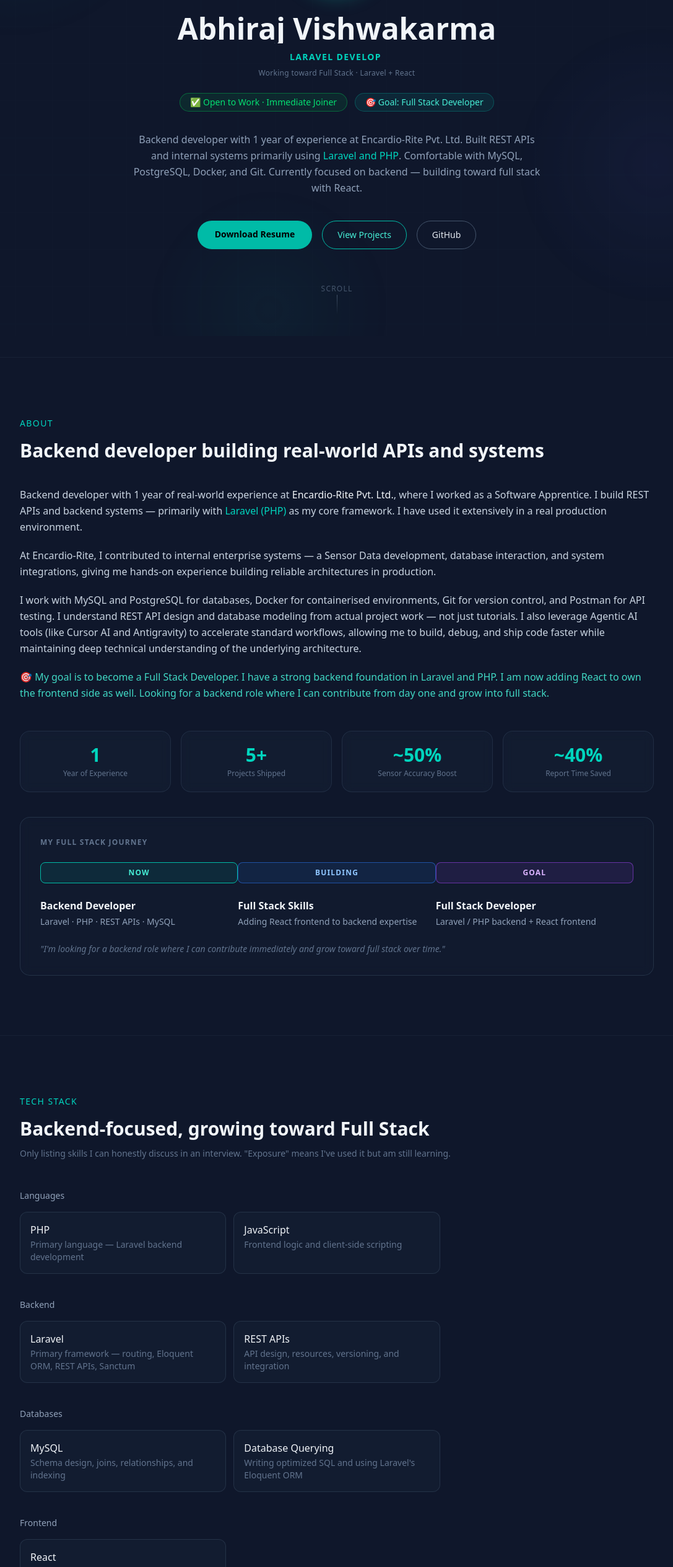
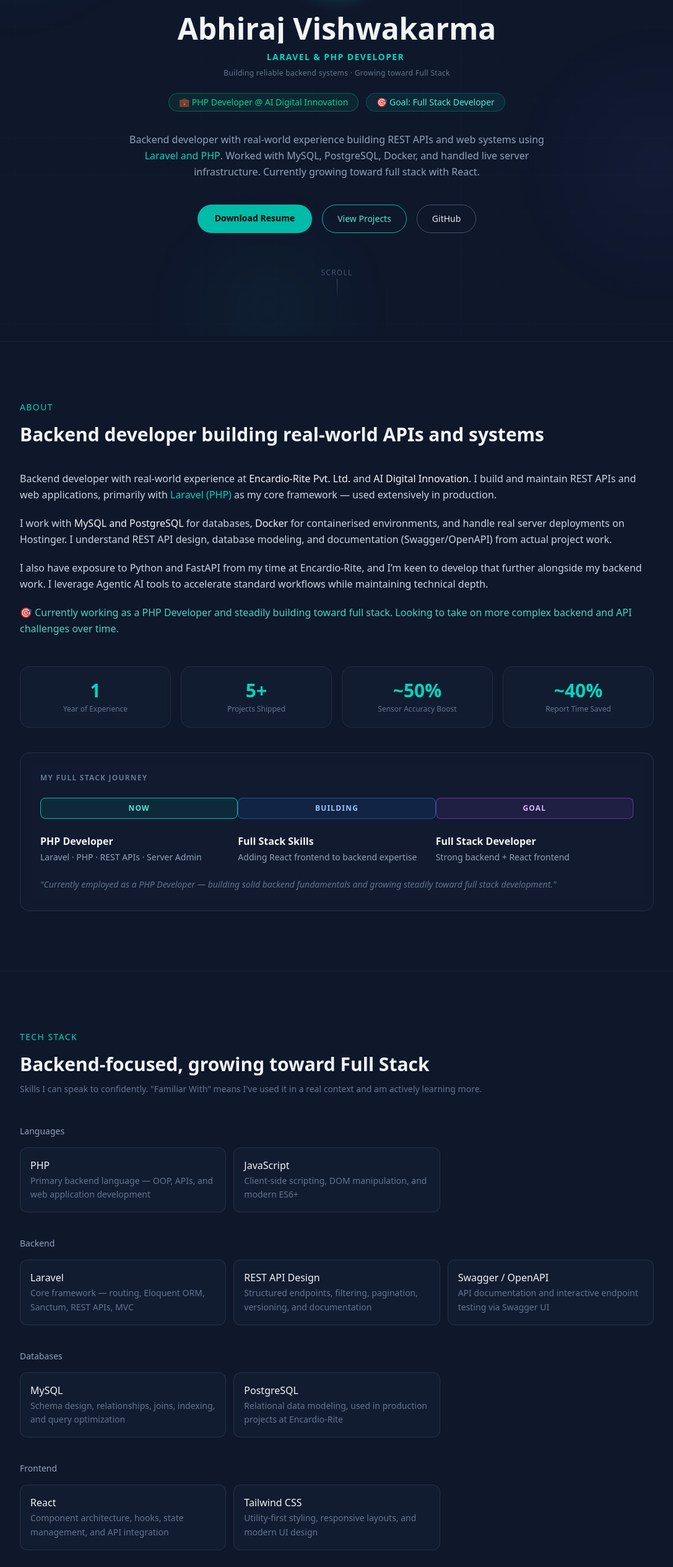
Before and after one commit to Abhiraj0406/portfolio, a React (Vite) app: page / in a window 1280 px wide. Shown: the part 258-2786 px from the top of the page at 62% size, without its empty margins (96-1183 px from the left). Built offline with nearby package versions, Linux system fonts and the light colour scheme; no server answers; the HTML template or start-up script is replaced by a standard one.

Commit message:
feat: update portfolio content to reflect current PHP Developer role and skills

```diff
--- a/index.html
+++ b/index.html
@@ -4,11 +4,11 @@
     <meta charset="UTF-8" />
     <link rel="icon" type="image/svg+xml" href="/favicon.svg" />
     <meta name="viewport" content="width=device-width, initial-scale=1.0" />
-    <meta name="description" content="Abhiraj Vishwakarma - Backend Developer with 1 year experience in FastAPI, PostgreSQL, Docker, Keycloak. NATS Software Apprentice at Encardio-Rite. Building production-ready REST APIs and internal tools." />
-    <meta name="keywords" content="Full Stack Developer, Backend Developer, FastAPI, PostgreSQL, React, Docker, Abhiraj Vishwakarma" />
+    <meta name="description" content="Abhiraj Vishwakarma - PHP / Laravel Backend Developer & Full Stack Engineer. Experience with Laravel, PHP, REST APIs, MySQL, PostgreSQL, Docker, and React." />
+    <meta name="keywords" content="PHP Developer, Laravel Developer, Backend Developer, Full Stack Developer, React, MySQL, PostgreSQL, Docker, Abhiraj Vishwakarma" />
     <meta name="author" content="Abhiraj Vishwakarma" />
-    <meta property="og:title" content="Abhiraj Vishwakarma | Backend-Focused Full Stack Developer" />
-    <meta property="og:description" content="Backend-Focused Full Stack Developer. FastAPI, PostgreSQL, Docker, React." />
+    <meta property="og:title" content="Abhiraj Vishwakarma | Backend & Full Stack Developer" />
+    <meta property="og:description" content="PHP / Laravel Backend Developer & Full Stack Engineer. Laravel, PHP, REST APIs, MySQL, Docker, React." />
     <meta property="og:type" content="website" />
     <title>Abhiraj Vishwakarma | Backend-Focused Full Stack Developer</title>
   </head>
--- a/src/components/About.jsx
+++ b/src/components/About.jsx
@@ -30,8 +30,8 @@ function Counter({ to, suffix = '', prefix = '' }) {
 const JOURNEY = [
   {
     step: 'Now',
-    label: 'Backend Developer',
-    desc: 'Laravel · PHP · REST APIs · MySQL',
+    label: 'PHP Developer',
+    desc: 'Laravel · PHP · REST APIs · Server Admin',
     color: 'border-teal-500 bg-teal-500/10 text-teal-300',
     dot: 'bg-teal-500',
   },
@@ -45,7 +45,7 @@ const JOURNEY = [
   {
     step: 'Goal',
     label: 'Full Stack Developer',
-    desc: 'Laravel / PHP backend + React frontend',
+    desc: 'Strong backend + React frontend',
     color: 'border-purple-500/50 bg-purple-500/10 text-purple-300',
     dot: 'bg-purple-400',
   },
@@ -93,32 +93,26 @@ export default function About() {
           className="space-y-5 text-slate-300"
         >
           <p className="leading-relaxed">
-            Backend developer with 1 year of real-world experience at{' '}
-            <span className="text-slate-100 font-medium">Encardio-Rite Pvt. Ltd.</span>, where I
-            worked as a Software Apprentice. I build REST APIs and backend systems —
-            primarily with <span className="text-teal-400 font-medium">Laravel (PHP)</span> as my
-            core framework. I have used it extensively in a real production environment.
+            Backend developer with real-world experience at{' '}
+            <span className="text-slate-100 font-medium">Encardio-Rite Pvt. Ltd.</span> and{' '}
+            <span className="text-slate-100 font-medium">AI Digital Innovation</span>.
+            I build and maintain REST APIs and web applications, primarily with{' '}
+            <span className="text-teal-400 font-medium">Laravel (PHP)</span> as my core framework — used extensively in production.
           </p>
 
           <p className="leading-relaxed">
-            At Encardio-Rite, I contributed to internal enterprise systems — a Sensor Data
-            development, database interaction, and system integrations,
-            giving me hands-on experience building reliable architectures in production.
+            I work with <span className="text-slate-100 font-medium">MySQL and PostgreSQL</span> for databases,{' '}
+            <span className="text-slate-100 font-medium">Docker</span> for containerised environments, and handle real server deployments on Hostinger.
+            I understand REST API design, database modeling, and documentation (Swagger/OpenAPI) from actual project work.
           </p>
 
           <p className="leading-relaxed">
-            I work with MySQL and PostgreSQL for databases, Docker for containerised
-            environments, Git for version control, and Postman for API testing. I understand
-            REST API design and database modeling from actual project work — not just tutorials.
-            I also leverage Agentic AI tools (like Cursor AI and Antigravity) to accelerate
-            standard workflows, allowing me to build, debug, and ship code faster while
-            maintaining deep technical understanding of the underlying architecture.
+            I also have exposure to Python and FastAPI from my time at Encardio-Rite, and I’m keen to develop that further alongside my backend work.
+            I leverage Agentic AI tools to accelerate standard workflows while maintaining technical depth.
           </p>
 
           <p className="leading-relaxed font-medium text-teal-300/90">
-            🎯 My goal is to become a Full Stack Developer. I have a strong backend foundation
-            in Laravel and PHP. I am now adding React to own the frontend side as well.
-            Looking for a backend role where I can contribute from day one and grow into full stack.
+            🎯 Currently working as a PHP Developer and steadily building toward full stack. Looking to take on more complex backend and API challenges over time.
           </p>
         </motion.div>
 
@@ -190,7 +184,7 @@ export default function About() {
           </div>
 
           <p className="mt-6 text-sm text-slate-500 italic">
-            "I'm looking for a backend role where I can contribute immediately and grow toward full stack over time."
+            "Currently employed as a PHP Developer — building solid backend fundamentals and growing steadily toward full stack development."
           </p>
         </motion.div>
 
--- a/src/components/Contact.jsx
+++ b/src/components/Contact.jsx
@@ -83,9 +83,7 @@ export default function Contact() {
             className="space-y-6"
           >
             <p className="text-slate-400 leading-relaxed">
-              I am open to backend and full-stack opportunities — whether it's a full-time role,
-              a contract project, or just a conversation about a problem you're solving.
-              I respond quickly and am available to start immediately.
+              I am open to discussions about backend systems, full-stack development, and exciting engineering challenges — whether it's a new project, collaboration, or technical problem solving.
             </p>
 
             <div className="flex flex-col gap-4">
--- a/src/components/Experience.jsx
+++ b/src/components/Experience.jsx
@@ -1,6 +1,20 @@
 import { motion } from 'framer-motion';
 
 const JOBS = [
+  {
+    title: 'PHP Developer',
+    company: 'AI Digital Innovation',
+    period: 'Aug 2026 – Present',
+    tag: 'Full-time',
+    highlights: [
+      'Develop and maintain PHP applications and custom client websites, managing the development lifecycle from daily planning to final delivery.',
+      'Perform database management, query optimization, and systematic bug fixing to ensure robust application performance.',
+      'Conduct daily website health checks and provide ongoing technical support to maintain smooth client operations.',
+      'Manage cloud hosting infrastructure (Hostinger) and optimize web assets to ensure high availability for corporate domains and client environments.',
+      'Led incident response and rapid remediation efforts to address unauthorized file modifications, ensuring strict integrity management for core application files.',
+      'Implemented proactive server hardening and access control measures to protect proprietary business logic and mitigate external vulnerabilities.',
+    ],
+  },
   {
     title: 'Software Apprentice — Backend Developer',
     company: 'Encardio-Rite Pvt. Ltd.',
--- a/src/components/FeaturedProjects.jsx
+++ b/src/components/FeaturedProjects.jsx
@@ -70,23 +70,6 @@ const PROJECT_GROUPS = [
         stack: ['Cloud Hosting', 'Railway', 'Vercel', 'PostgreSQL', 'Redis', 'Docker'],
         repo: 'https://github.com/Abhiraj0406/ExploreHub',
         live: 'https://explore-hub-neon.vercel.app/',
-      },
-    ],
-  },
-  {
-    section: 'Personal Project (In Progress)',
-    projects: [
-      {
-        name: 'Inventory & Invoice Management System',
-        inProgress: true,
-        bullets: [
-          'Building a full-featured inventory and invoice management system to deepen Laravel expertise.',
-          'Backend includes REST APIs, MySQL, Role-Based Access Control (RBAC), and Sanctum authentication.',
-          'Planning a React frontend to achieve end-to-end full stack ownership of the project.',
-        ],
-        stack: ['Laravel', 'PHP', 'Eloquent ORM', 'MySQL', 'REST APIs', 'React (planned)'],
-        repo: null,
-        live: null,
       },
     ],
   },
--- a/src/components/Goals.jsx
+++ b/src/components/Goals.jsx
@@ -4,8 +4,8 @@ const STEPS = [
   {
     icon: '⚡',
     phase: 'Right Now',
-    title: 'Backend Developer',
-    desc: 'Building REST APIs with Laravel and FastAPI. Working with MySQL, PostgreSQL, Docker. Job-ready for backend roles.',
+    title: 'PHP Developer',
+    desc: 'Building and maintaining PHP/Laravel web applications, handling server deployments, database management, and REST API development in a full-time role.',
     color: 'border-teal-500/50 bg-teal-500/10',
     labelColor: 'text-teal-400',
     glow: '0 0 40px rgba(20,184,166,0.12)',
@@ -13,17 +13,17 @@ const STEPS = [
   {
     icon: '📚',
     phase: 'Currently Building',
-    title: 'Full Stack Skills',
-    desc: 'Deepening Laravel knowledge through a personal project. Adding React frontend to complete the stack. Learning system design patterns.',
+    title: 'Full Stack Capabilities',
+    desc: 'Deepening my Laravel backend knowledge through real projects. Learning React to build complete, end-to-end applications without relying on others for the frontend.',
     color: 'border-blue-500/30 bg-blue-500/5',
     labelColor: 'text-blue-400',
     glow: '0 0 40px rgba(99,102,241,0.1)',
   },
   {
     icon: '🎯',
-    phase: 'Target Role',
+    phase: 'Goal',
     title: 'Full Stack Developer',
-    desc: 'Laravel / FastAPI backend + React frontend. Own the entire product — from API design to user interface. That is the goal.',
+    desc: 'Own the entire product stack — strong backend with Laravel or PHP, paired with a modern React frontend. Build complete systems independently.',
     color: 'border-purple-500/30 bg-purple-500/5',
     labelColor: 'text-purple-400',
     glow: '0 0 40px rgba(168,85,247,0.1)',
@@ -104,8 +104,7 @@ export default function Goals() {
           className="mt-10 rounded-xl border border-slate-700/40 glass-card p-5 text-sm text-slate-400"
         >
           <span className="mr-2 text-slate-500">💬</span>
-          "I'm looking for a backend role where I can contribute immediately, keep growing in Laravel and FastAPI,
-          and move toward full stack over time. I value honesty, learning, and building things that actually work."
+          "Currently employed as a PHP Developer, focused on writing clean code, learning from real production problems, and steadily growing toward full stack development."
         </motion.div>
 
       </div>
--- a/src/components/Hero.jsx
+++ b/src/components/Hero.jsx
@@ -7,8 +7,7 @@ const PHOTO_URL  = `${BASE}myimg.jpg`;
 
 const ROLES = [
   'Backend Developer',
-  'Laravel Developer',
-  'PHP Developer',
+  'Laravel & PHP Developer',
   'REST API Engineer',
   'Full Stack Developer (in progress)',
 ];
@@ -72,12 +71,12 @@ export default function Hero() {
                 draggable={false}
               />
             </div>
-            {/* "Open to Work" green dot */}
+            {/* "Currently Employed" green dot */}
             <span
-              title="Open to Work"
-              className="absolute bottom-1 right-1 h-4 w-4 rounded-full border-2 border-slate-900 bg-green-400"
+              title="Currently Employed"
+              className="absolute bottom-1 right-1 h-4 w-4 rounded-full border-2 border-slate-900 bg-emerald-500"
             >
-              <span className="absolute inset-0 rounded-full bg-green-400 animate-ping opacity-60" />
+              <span className="absolute inset-0 rounded-full bg-emerald-500 opacity-60" />
             </span>
           </div>
         </motion.div>
@@ -109,7 +108,7 @@ export default function Hero() {
           transition={{ duration: 0.5, delay: 0.24 }}
           className="mb-6 text-xs text-slate-500 tracking-wide"
         >
-          Working toward Full Stack · Laravel + React
+          Building reliable backend systems · Growing toward Full Stack
         </motion.p>
 
         {/* ── Badges ────────────────────────────────────────────── */}
@@ -119,8 +118,8 @@ export default function Hero() {
           transition={{ duration: 0.5, delay: 0.3 }}
           className="mb-8 flex flex-wrap justify-center gap-3"
         >
-          <span className="rounded-full border border-green-500/40 bg-green-500/10 px-4 py-1 text-sm text-green-400">
-            ✅ Open to Work · Immediate Joiner
+          <span className="rounded-full border border-emerald-500/40 bg-emerald-500/10 px-4 py-1 text-sm text-emerald-400">
+            💼 PHP Developer @ AI Digital Innovation
           </span>
           <span className="rounded-full border border-teal-500/30 bg-teal-500/10 px-4 py-1 text-sm text-teal-300">
             🎯 Goal: Full Stack Developer
@@ -134,10 +133,9 @@ export default function Hero() {
           transition={{ duration: 0.5, delay: 0.36 }}
           className="mx-auto mb-10 max-w-2xl text-sm text-slate-400 sm:text-base leading-relaxed"
         >
-          Backend developer with 1 year of experience at Encardio-Rite Pvt. Ltd.
-          Built REST APIs and internal systems primarily using <span className="text-teal-400 font-medium">Laravel and PHP</span>.
-          Comfortable with MySQL, PostgreSQL, Docker, and Git.
-          Currently focused on backend — building toward full stack with React.
+          Backend developer with real-world experience building REST APIs and web systems using{' '}
+          <span className="text-teal-400 font-medium">Laravel and PHP</span>. Worked with MySQL,
+          PostgreSQL, Docker, and handled live server infrastructure. Currently growing toward full stack with React.
         </motion.p>
 
         {/* ── CTA Buttons ───────────────────────────────────────── */}
--- a/src/components/TechStack.jsx
+++ b/src/components/TechStack.jsx
@@ -4,54 +4,55 @@ const SKILL_GROUPS = [
   {
     title: 'Languages',
     skills: [
-      { name: 'PHP', desc: 'Primary language — Laravel backend development' },
-      { name: 'JavaScript', desc: 'Frontend logic and client-side scripting' },
+      { name: 'PHP', desc: 'Primary backend language — OOP, APIs, and web application development' },
+      { name: 'JavaScript', desc: 'Client-side scripting, DOM manipulation, and modern ES6+' },
     ],
   },
   {
     title: 'Backend',
     skills: [
-      { name: 'Laravel', desc: 'Primary framework — routing, Eloquent ORM, REST APIs, Sanctum' },
-      { name: 'REST APIs', desc: 'API design, resources, versioning, and integration' },
+      { name: 'Laravel', desc: 'Core framework — routing, Eloquent ORM, Sanctum, REST APIs, MVC' },
+      { name: 'REST API Design', desc: 'Structured endpoints, filtering, pagination, versioning, and documentation' },
+      { name: 'Swagger / OpenAPI', desc: 'API documentation and interactive endpoint testing via Swagger UI' },
     ],
   },
   {
     title: 'Databases',
     skills: [
-      { name: 'MySQL', desc: 'Schema design, joins, relationships, and indexing' },
-      { name: 'Database Querying', desc: "Writing optimized SQL and using Laravel's Eloquent ORM" },
+      { name: 'MySQL', desc: 'Schema design, relationships, joins, indexing, and query optimization' },
+      { name: 'PostgreSQL', desc: 'Relational data modeling, used in production projects at Encardio-Rite' },
     ],
   },
   {
     title: 'Frontend',
     skills: [
-      { name: 'React', desc: 'Basic components — used in support role on projects' },
+      { name: 'React', desc: 'Component architecture, hooks, state management, and API integration' },
+      { name: 'Tailwind CSS', desc: 'Utility-first styling, responsive layouts, and modern UI design' },
     ],
   },
   {
-    title: 'Tools & DevOps',
+    title: 'Tools & Infrastructure',
     skills: [
-      { name: 'Git & GitHub', desc: 'Daily version control and collaborative development' },
-      { name: 'Docker', desc: 'Containerised development — used at work, understand basics' },
-      { name: 'Postman', desc: 'API testing and endpoint validation' },
-      { name: 'Azure DevOps', desc: 'Task tracking and team collaboration' },
+      { name: 'Git & GitHub', desc: 'Daily version control, branching workflows, and team collaboration' },
+      { name: 'Docker', desc: 'Containerised development environments — used in real project workflows' },
+      { name: 'Postman', desc: 'API testing, collection management, and endpoint verification' },
+      { name: 'Hostinger & Server Management', desc: 'Domain hosting, DNS configuration, deployment, and server upkeep' },
+      { name: 'Azure DevOps', desc: 'Task tracking, sprint planning, and team coordination' },
     ],
   },
   {
-    title: 'Code Editors & Agentic AI',
+    title: 'Other Tools',
     skills: [
-      { name: 'Code Editors', desc: 'VS Code, Cursor, PyCharm, Antigravity' },
-      { name: 'Agentic AI Tools', desc: 'Cursor AI, Antigravity — used to accelerate standard workflows' },
+      { name: 'Keycloak', desc: 'Identity and access management — integrated in enterprise project at Encardio-Rite' },
+      { name: 'Agentic AI (Cursor & Antigravity)', desc: 'Accelerating development, debugging workflows, and rapid shipping without losing technical depth' },
     ],
   },
   {
-    title: 'Exposure / Familiar With',
+    title: 'Familiar With',
     exposure: true,
     skills: [
-      { name: 'TypeScript', desc: 'Familiar — used lightly in project support' },
-      { name: 'Python', desc: 'Familiar — used alongside FastAPI for backend work at Encardio-Rite' },
-      { name: 'FastAPI', desc: 'Worked with it in production at Encardio-Rite — still growing' },
-      { name: 'Keycloak', desc: 'Worked with it at Encardio-Rite — still learning internals' },
+      { name: 'Python & FastAPI', desc: 'Used in backend work at Encardio-Rite — interested in growing this further' },
+      { name: 'TypeScript', desc: 'Basic familiarity from frontend project exposure' },
     ],
   },
 ];
@@ -98,7 +99,7 @@ export default function TechStack() {
           transition={{ duration: 0.4, delay: 0.08 }}
           className="mb-12 text-sm text-slate-500"
         >
-          Only listing skills I can honestly discuss in an interview. "Exposure" means I've used it but am still learning.
+          Skills I can speak to confidently. "Familiar With" means I've used it in a real context and am actively learning more.
         </motion.p>
 
         <div className="space-y-10">
@@ -116,7 +117,7 @@ export default function TechStack() {
                 </h3>
                 {group.exposure && (
                   <span className="rounded-full border border-slate-700 px-2 py-0.5 text-xs text-slate-600">
-                    not interview-ready
+                    learning
                   </span>
                 )}
               </div>
@@ -142,7 +143,7 @@ export default function TechStack() {
                     <span className={`font-medium ${group.exposure ? 'text-slate-400' : 'text-slate-100'}`}>
                       {skill.name}
                     </span>
-                    <p className="mt-0.5 text-sm text-slate-500">
+                    <p className="mt-0.5 text-sm text-slate-500 leading-relaxed">
                       {skill.desc}
                     </p>
                   </motion.li>
```
